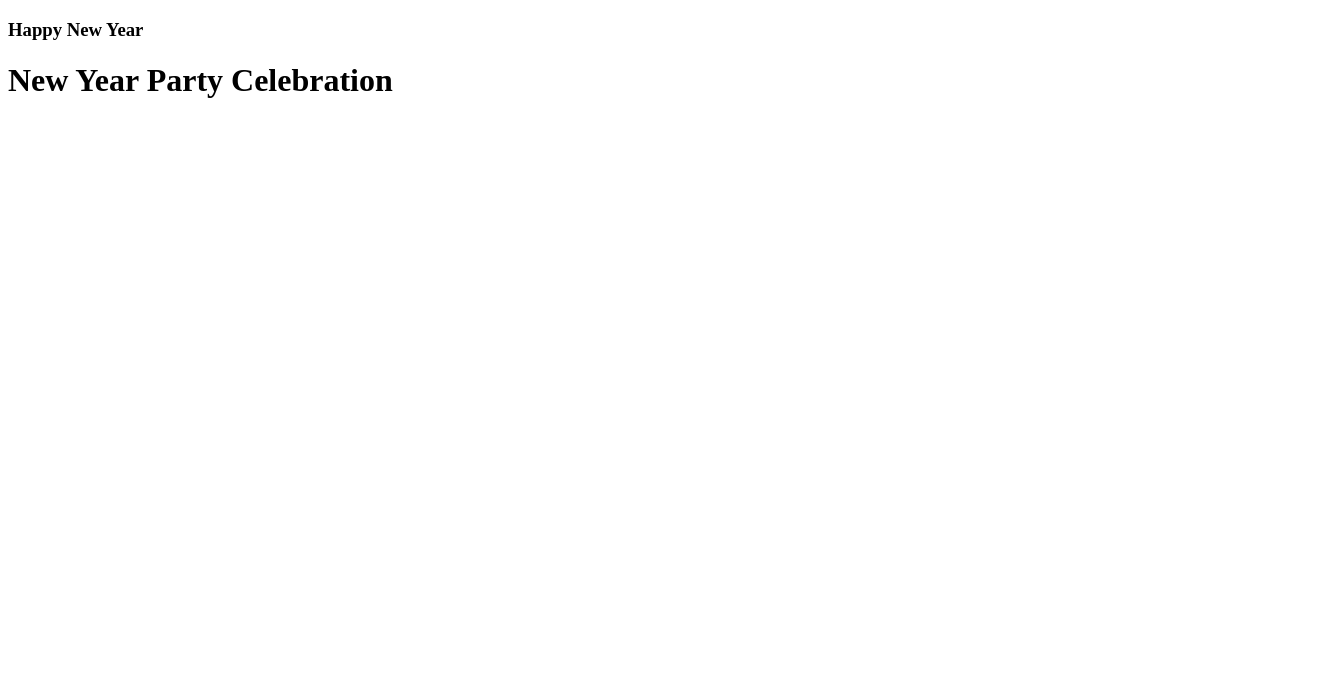
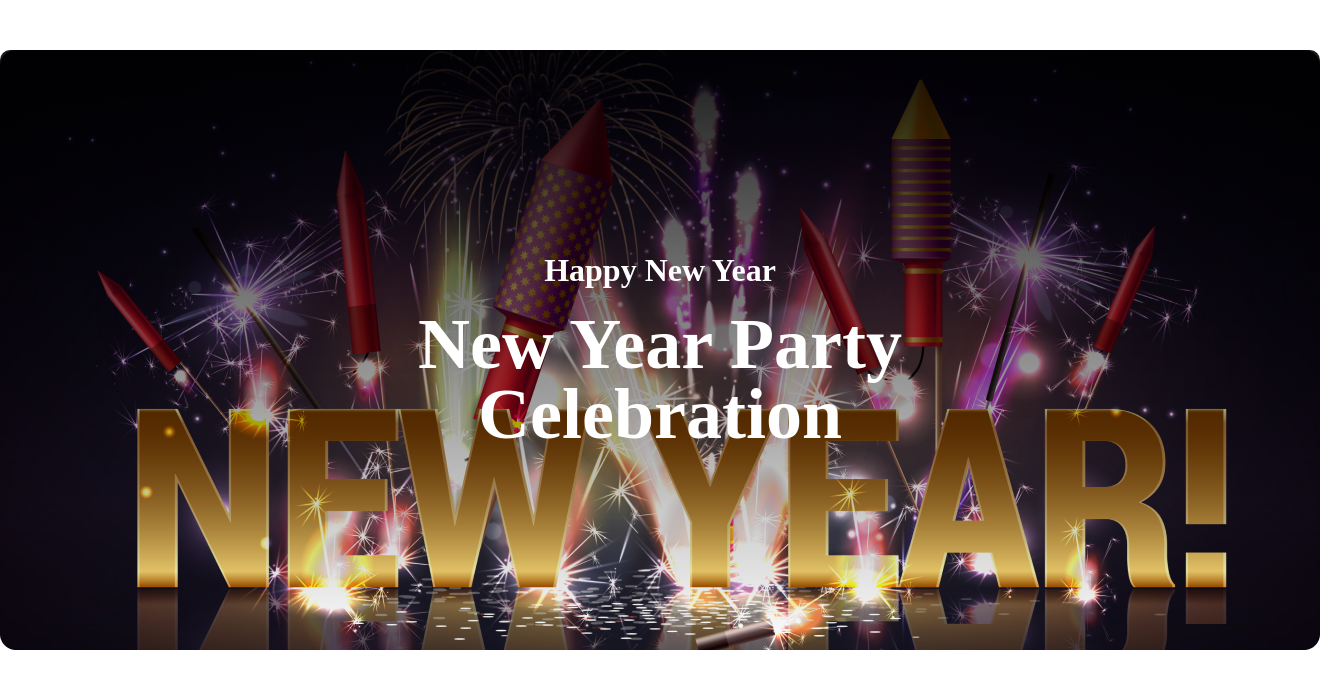
Before and after one commit to JewelRana00/new-year-offer-resources, a plain HTML site: page index.html in a window 1280 px wide. Shown: the whole page, 1320 px wide, since content can reach past the window. Drawn offline with Linux system fonts and the light colour scheme.

Commit message:
second commit

```diff
--- /dev/null
+++ b/css/style.css
@@ -0,0 +1,38 @@
+*,
+::before,
+::after {
+    margin: 0;
+    padding: 0;
+    box-sizing: border-box;
+}
+.header {
+    display: flex;
+    justify-content: center;
+    align-items: center;
+    width: 1320px;
+    height: 600px;
+    margin: 50px auto;
+    color: white;
+    border-radius: 10px;
+    background-image:
+    linear-gradient(
+            to bottom,
+            rgba(0, 0, 0, 0.9),   /* darker top */
+            rgba(0, 0, 0, 0)    /* lighter bottom */
+        ),
+    url(../images/Banner\ Image.png);
+    background-blend-mode: darken;
+}
+
+.hero-area {
+    justify-content: center;
+    text-align: center;
+}
+.hero-heading {
+    font-size: 32px;
+    margin-bottom: 20px;
+}
+.hero-description {
+    font-size: 72px;
+    line-height: 70px;
+}
--- a/index.html
+++ b/index.html
@@ -4,12 +4,13 @@
     <meta charset="UTF-8">
     <meta name="viewport" content="width=device-width, initial-scale=1.0">
     <title>Programming Tutorial</title>
+    <link rel="stylesheet" href="css/style.css">
 </head>
 <body>
     <header class="header">
         <div class="hero-area">
             <h3 class="hero-heading">Happy New Year</h3>
-            <h1 class="hero-description">New Year Party Celebration</h1>
+            <h1 class="hero-description">New Year Party <br> Celebration</h1>
         </div>
     </header>
     <main>
```
